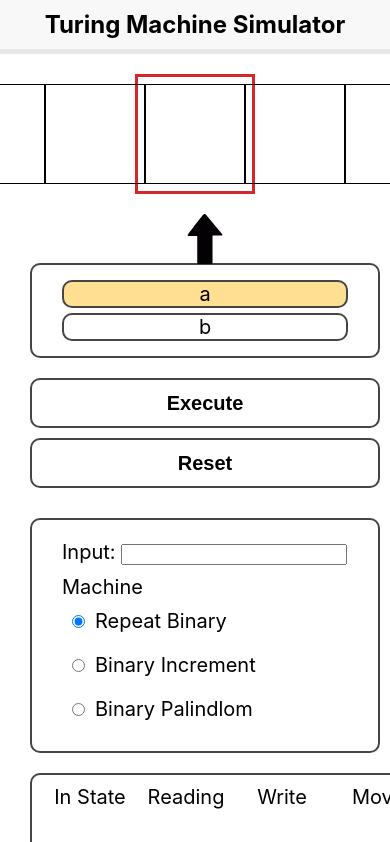
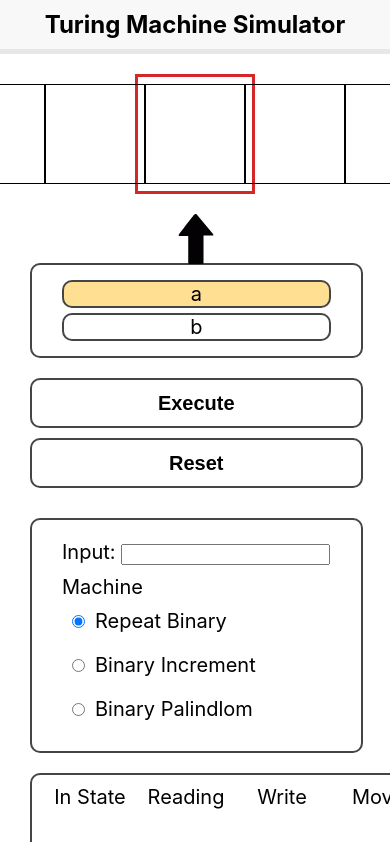
Before and after one commit to waynechoidev/turing-machine, a Next.js app: page / in a window 390 px wide. Shown: the top 842 px of the page. Built offline with nearby package versions, Linux system fonts and the light colour scheme.

Commit message:
fix mobile layout

```diff
--- a/styles/Home.module.css
+++ b/styles/Home.module.css
@@ -169,18 +169,21 @@
     flex-direction: column;
   }
   .processor_wrapper {
-    width: 100%;
+    width: 95%;
     order: 1;
+    margin: 0 auto;
   }
   .control {
-    width: 100%;
+    width: 95%;
     padding: 0;
     order: 2;
+    margin: 0 auto;
   }
   .setup_wrapper {
-    width: 100%;
+    width: 95%;
     padding: 0;
     order: 3;
+    margin: 0 auto;
   }
   .table_wrapper {
     width: 100%;
```
